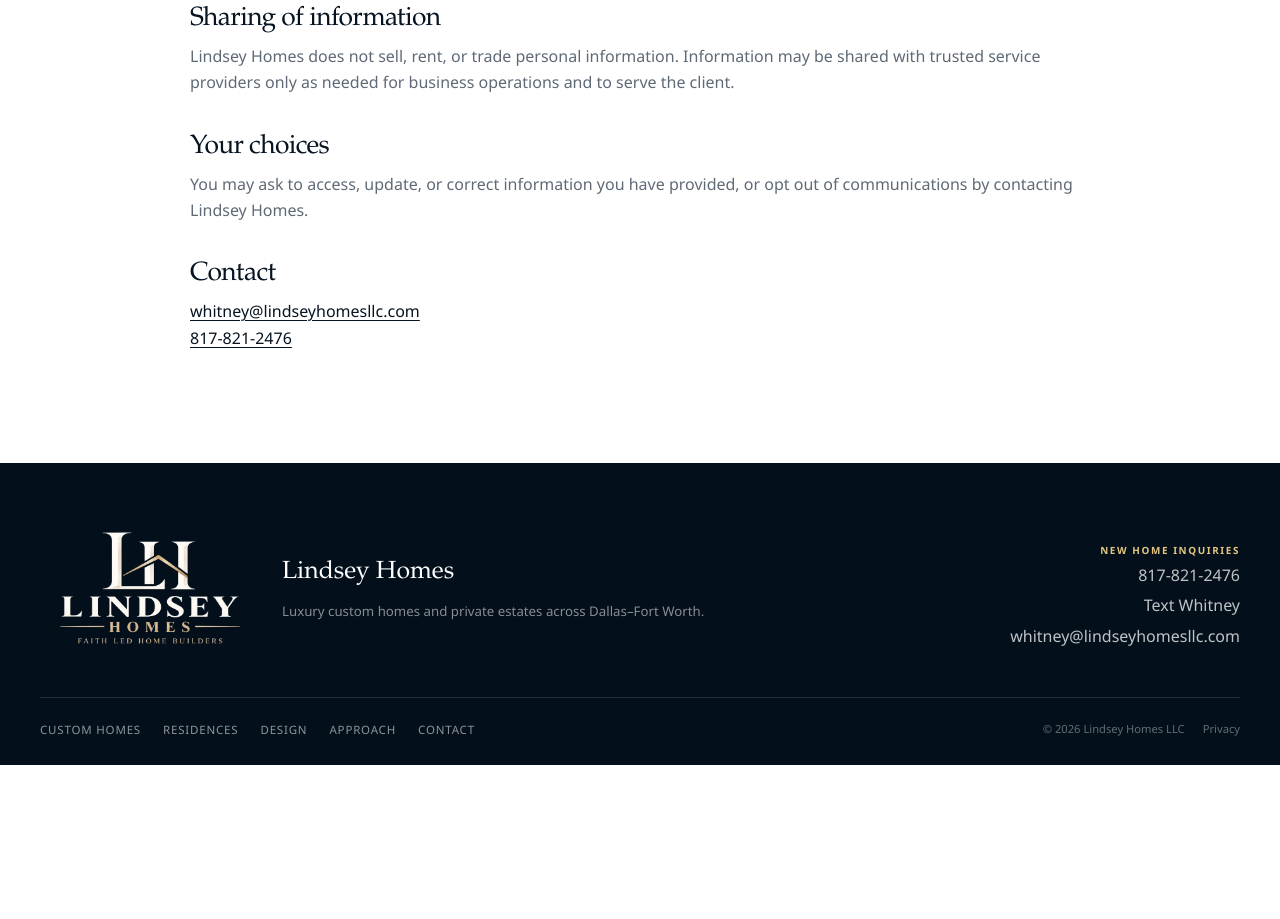
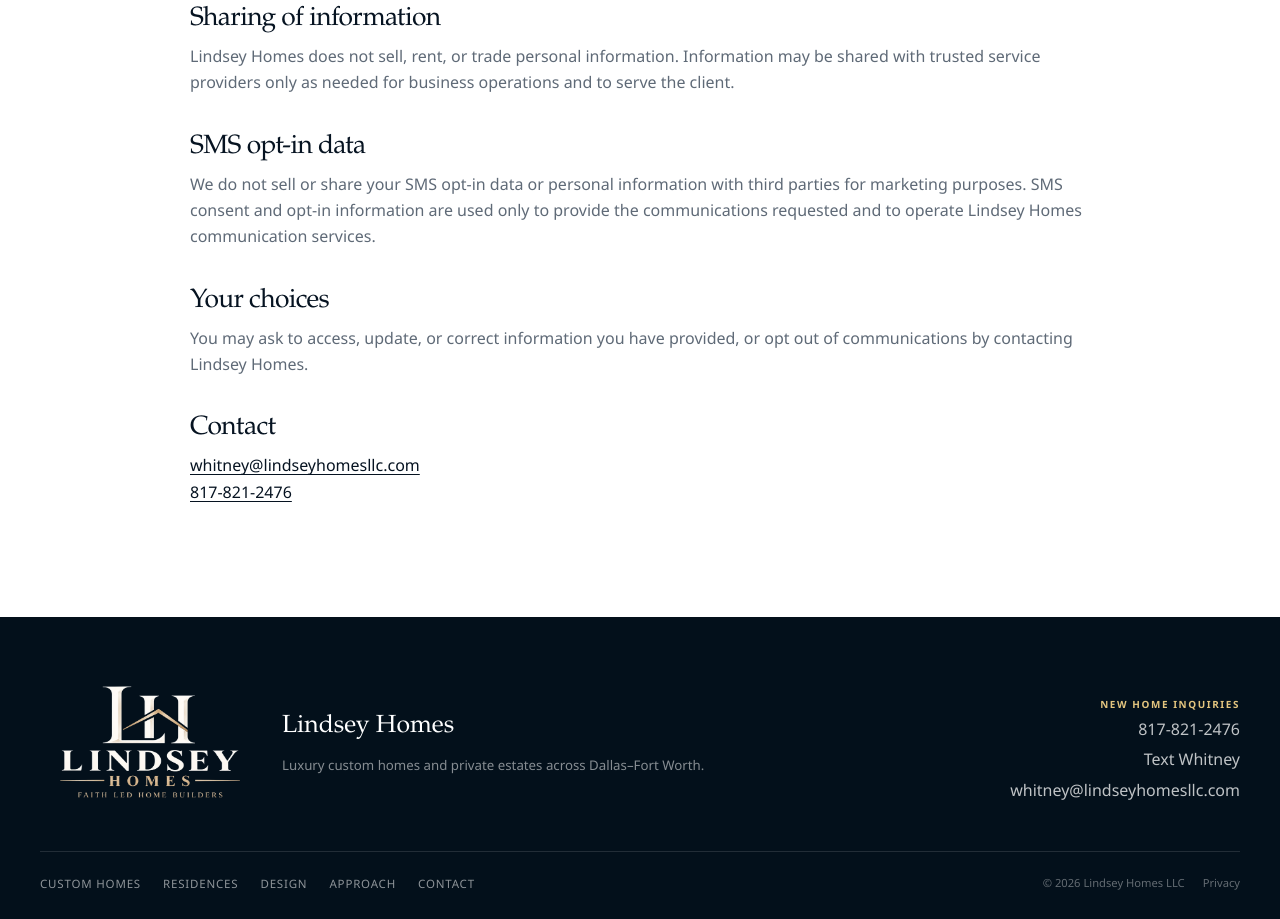
Before and after one commit to altifygenerator-ai/lindsey-homes-site, a Next.js app: page /privacy in a window 1280 px wide. Shown: the part 1420-2339 px from the top of the page. Before the commit the page ends 2185 px from the top, so only its background shows below. Built offline with nearby package versions, Linux system fonts and the light colour scheme.

Commit message:
Add required SMS privacy disclosure

```diff
--- a/app/privacy/page.tsx
+++ b/app/privacy/page.tsx
@@ -39,6 +39,9 @@
         <h2>Sharing of information</h2>
         <p>Lindsey Homes does not sell, rent, or trade personal information. Information may be shared with trusted service providers only as needed for business operations and to serve the client.</p>
 
+        <h2>SMS opt-in data</h2>
+        <p>We do not sell or share your SMS opt-in data or personal information with third parties for marketing purposes. SMS consent and opt-in information are used only to provide the communications requested and to operate Lindsey Homes communication services.</p>
+
         <h2>Your choices</h2>
         <p>You may ask to access, update, or correct information you have provided, or opt out of communications by contacting Lindsey Homes.</p>
 
```
